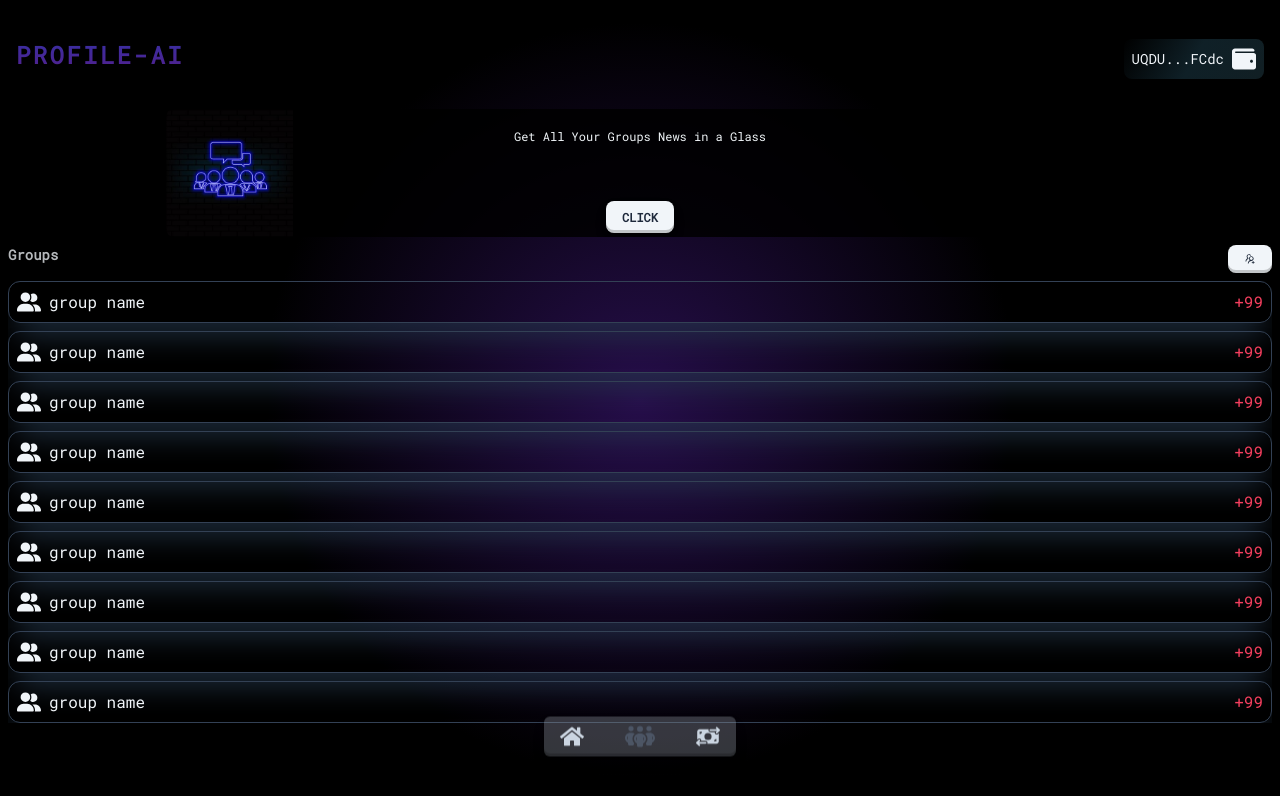
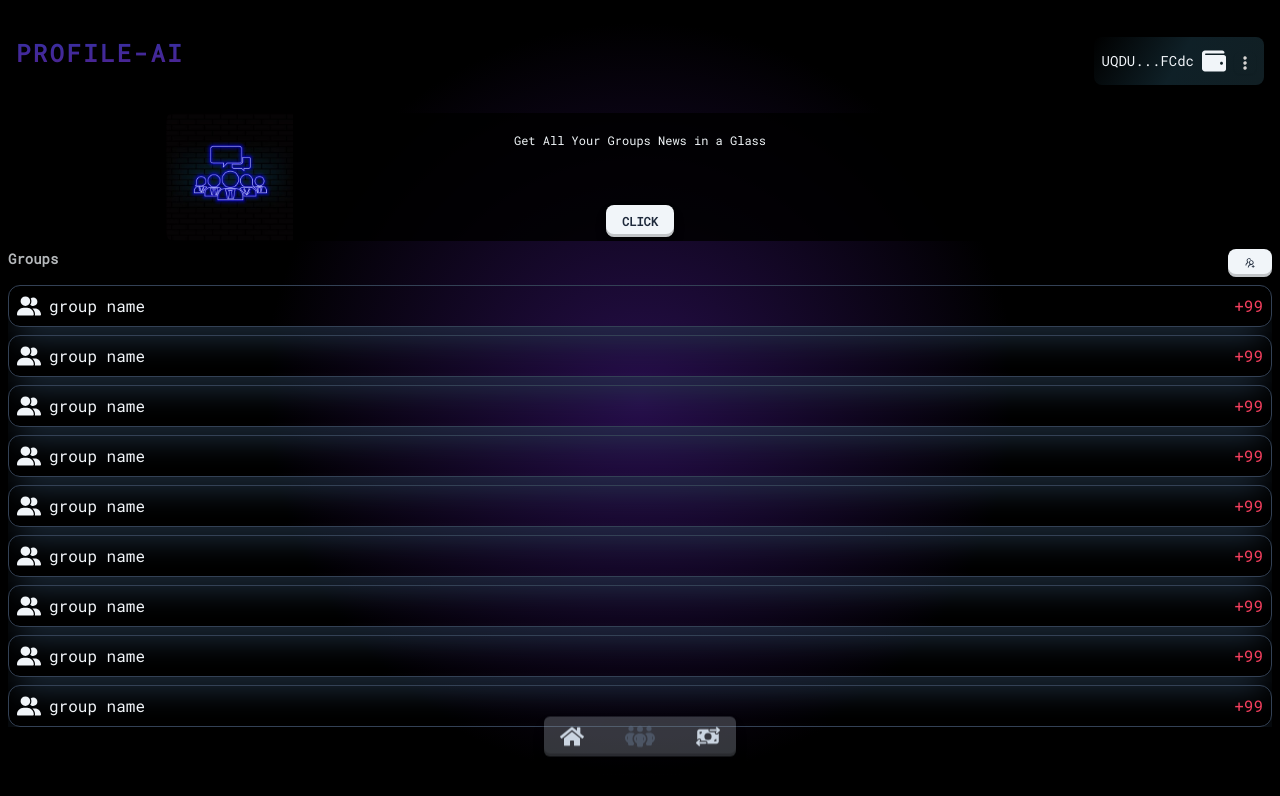
Before and after one commit to SorenaSalehi/TonPortal-mini-App, a React (Vite) app: page /groups in a window 1280 px wide. Shown: the top 796 px of the page. Built offline with nearby package versions, Linux system fonts and the light colour scheme.

Commit message:
add styles

```diff
--- a/index.html
+++ b/index.html
@@ -11,7 +11,7 @@
     <title>Portfolio ai</title>
   </head>
   <body>
-    <div id="root"></div>
+    <div id="root" class="scroll-smooth"></div>
     <script type="module" src="/src/main.jsx"></script>
   </body>
 </html>
--- a/src/features/assets/AssetItem.jsx
+++ b/src/features/assets/AssetItem.jsx
@@ -6,6 +6,7 @@ const Button = lazy(() => import("../../ui/Button"));
 import {
   calcJettonTotalPrice,
   convertJettonBalance,
+  sortJettonsByTotalPrice,
 } from "../../utils/helpers";
 
 export default function AssetItem({
@@ -16,7 +17,14 @@ export default function AssetItem({
   balance,
   decimals,
 }) {
+  //modal state
   const [isOpen, setIsOpen] = useState(false);
+  function openModal() {
+    setIsOpen(true);
+  }
+  function closeModal() {
+    setIsOpen(false);
+  }
 
   const tonTotalPrice =
     type === "ton" && balance && tokenPrice
@@ -29,14 +37,6 @@ export default function AssetItem({
     type !== "ton" && balance && tokenPrice
       ? `$${calcJettonTotalPrice(convertedBalance, tokenPrice)}`
       : "0.00";
-
-  function openModal() {
-    setIsOpen(true);
-  }
-
-  function closeModal() {
-    setIsOpen(false);
-  }
 
   return (
     <>
--- a/src/features/assets/Assets.jsx
+++ b/src/features/assets/Assets.jsx
@@ -5,6 +5,7 @@ import Loader from "../../ui/Loader";
 import AssetItem from "./AssetItem";
 import getTonData, { getJettons, getTonPrice } from "../../services/apiTon";
 import { AiFillPropertySafety } from "react-icons/ai";
+import Error from "../../ui/Error";
 
 export default function Assets() {
   //ton data
@@ -36,8 +37,11 @@ export default function Assets() {
     queryFn: getJettons,
   });
 
+
+  if (tonDataLoading || tonPriceLoading || jettonsLoading) return <Loader />;
+
   if (tonDataError || tonPriceError || jettonsError)
-    return <div>Something went wrong</div>;
+    return <Error error={tonDataError || tonPriceError || jettonsError} />;
 
   return (
     <>
--- a/src/pages/AppLayout.jsx
+++ b/src/pages/AppLayout.jsx
@@ -3,19 +3,15 @@ import { Outlet } from "react-router";
 
 import PagesSlider from "../ui/PagesSlider";
 import Navbar from "../ui/navbar/Navbar";
+import { useDispatch } from "react-redux";
+import { closeWalletSetting } from "../ui/navbar/navbarSlice";
 
 export default function AppLayout() {
-  const [isAnimating, setIsAnimating] = useState(false);
-
-  useEffect(() => {
-    setIsAnimating(true);
-  }, []);
-
   return (
     <div className="box-border relative flex flex-col p-2 h-dvh w-dvw bg-black bg-[radial-gradient(circle_at_center,_var(--tw-gradient-stops))] from-violet-900/50 via-black to-black text-slate-100 justify-evenly scroll-smooth">
       <Navbar />
 
-      <main className="overflow-scroll no-scrollbar scroll-smooth">
+      <main className="overflow-auto no-scrollbar scroll-smooth">
         <Outlet />
       </main>
 
--- /dev/null
+++ b/src/ui/Error.jsx
@@ -0,0 +1,12 @@
+import React from "react";
+
+export default function Error() {
+  return (
+    <div className="flex items-center rounded-lg border-2 border-slate-300/25 py-2 px-3  text-slate-100   bg-black bg-[radial-gradient(ellipse_at_bottom,_var(--tw-gradient-stops))] from-indigo-900/35 via-black to-black">
+      <p className="mb-auto text-center text-rose-500/85">
+        Something Went Wrong <br /> Please check Your Connection or Refresh The
+        page
+      </p>
+    </div>
+  );
+}
--- a/src/ui/navbar/Navbar.jsx
+++ b/src/ui/navbar/Navbar.jsx
@@ -8,6 +8,7 @@ import { walletActions, walletDisconnected } from "./navbarSlice";
 import ModalWindow from "../ModalWindow";
 import Button from "../Button";
 import { TbPlugConnectedX } from "react-icons/tb";
+import WalletOptions from "./WalletOptions";
 
 export default function Navbar() {
   const { isWalletModalOpen, isWalletConnected } = useSelector(
@@ -27,18 +28,19 @@ export default function Navbar() {
   }
 
   return (
-    <div className="flex justify-between px-2 py-4 text-2xl">
+    <div role="navbar" className="flex justify-between px-2 py-4 text-2xl ">
       <p className="text-2xl font-extrabold tracking-widest text-transparent uppercase bg-gradient-to-b from-indigo-800 to-purple-900 bg-clip-text">
         PROFILE-AI
       </p>
-      <button
-        onClick={() => dispatch(walletActions())}
-        className="flex items-center gap-2 p-2 rounded-lg bg-glass"
-      >
+      <div className="flex items-center gap-2 p-2 rounded-lg bg-glass">
         <span className="text-sm">{wallet}</span>
         <FaWallet />
-      </button>
+        <span>
+          <WalletOptions onClick={() => dispatch(walletActions())} />
+        </span>
+      </div>
 
+      {/* //*modal */}
       <ModalWindow
         isOpen={isWalletModalOpen}
         label="walletModal"
--- /dev/null
+++ b/src/ui/navbar/WalletOptions.jsx
@@ -0,0 +1,47 @@
+import React, { useState } from "react";
+import { SlOptionsVertical } from "react-icons/sl";
+import { useDispatch, useSelector } from "react-redux";
+import { walletSettingClicked } from "./navbarSlice";
+
+export default function WalletOptions({ onClick }) {
+  const { isWalletSettingOpen } = useSelector((store) => store.navbar);
+  const dispatch = useDispatch();
+
+  return (
+    <div class="relative inline-block text-left ">
+      <button
+        onClick={() => dispatch(walletSettingClicked())}
+        type="button"
+        className="inline-flex w-full justify-center gap-x-1.5 rounded-md  p-1 text-sm font-semibold text-stone-300 shadow-sm hover:text-lg transition-all delay-500"
+        id="menu-button"
+        aria-expanded="true"
+        aria-haspopup="true"
+      >
+        <SlOptionsVertical />
+      </button>
+
+      <div
+        onClick={onClick}
+        className={`${
+          isWalletSettingOpen ? "absolute" : "hidden"
+        } right-0 z-10 mt-2 w-44 origin-top-right rounded-md transition-all duration-500 delay-700 bg-slate-200/85 shadow-lg ring-1 ring-black/5 focus:outline-none`}
+        role="menu"
+        aria-orientation="vertical"
+        aria-labelledby="menu-button"
+        tabindex="-1"
+      >
+        <div role="none">
+          <a
+            href="#"
+            className="block px-3 py-2 text-xs font-semibold text-center text-slate-900"
+            role="menuitem"
+            tabindex="-1"
+            id="menu-item-0"
+          >
+            Disconnect Wallet
+          </a>
+        </div>
+      </div>
+    </div>
+  );
+}
--- a/src/ui/navbar/navbarSlice.js
+++ b/src/ui/navbar/navbarSlice.js
@@ -4,7 +4,8 @@ const initialState = {
   walletConnectLoading: false,
   isWalletModalOpen: false,
   isWalletConnected: true,
-  walletAddress:''
+  walletAddress: "",
+  isWalletSettingOpen: false,
 };
 
 const navbarSlice = createSlice({
@@ -21,10 +22,26 @@ const navbarSlice = createSlice({
     walletDisconnected(state) {
       state.isWalletConnected = false;
     },
+    walletSettingClicked(state) {
+      state.isWalletSettingOpen = state.isWalletSettingOpen ? false : true;
+    },
+    // closeWalletSetting(state, action) {
+    //   console.log(action.payload.animVal);
+
+    //   state.isWalletSettingOpen =
+    //     action.payload.animVal !== "walletSetting"
+    //       ? false
+    //       : state.isWalletSettingOpen;
+    // },
   },
 });
 
-export const { walletConnected, walletDisconnected, walletActions } =
-  navbarSlice.actions;
+export const {
+  walletConnected,
+  walletDisconnected,
+  walletActions,
+  walletSettingClicked,
+  closeWalletSetting,
+} = navbarSlice.actions;
 
 export default navbarSlice.reducer;
--- a/src/utils/helpers.js
+++ b/src/utils/helpers.js
@@ -5,13 +5,18 @@ export function convertTonBalance(balance) {
 }
 
 export function convertJettonBalance(balance, decimal = 9) {
+  //if balance less then decimal num
   if (String(balance).length <= decimal) {
     return `0.${String(balance).slice(-4)}`;
   }
 
+  //if more then decimal num
+  //displaying large num with separator comma
+  //decreasing decimal num from balance
   const first = String(balance)
     .slice(0, -decimal)
     .replace(/\B(?=(\d{3})+(?!\d))/g, ",");
+  //getting two float num
   const seconde = String(balance).slice(first.length, first.length + 2);
 
   const results = `${first}.${seconde}`;
@@ -21,13 +26,13 @@ export function convertJettonBalance(balance, decimal = 9) {
 function cleanNumString(str) {
   return typeof str === "string" ? str.replaceAll(",", "") : str;
 }
-
 export function calcJettonTotalPrice(amount, price) {
   const totalPrice = cleanNumString(amount) * cleanNumString(price);
 
   return totalPrice.toFixed(2);
 }
 
+//for display on navbar
 export function convertWalletAddress(address) {
   const first = String(address).slice(0, 4);
   const second = String(address).slice(-4);
@@ -44,3 +49,5 @@ export function filterJettons(data) {
   );
   return results;
 }
+
+export function sortJettonsByTotalPrice() {}
```
Also changed, not shown: src/pages/pagesSlice.js (added, +20 -0 lines).
